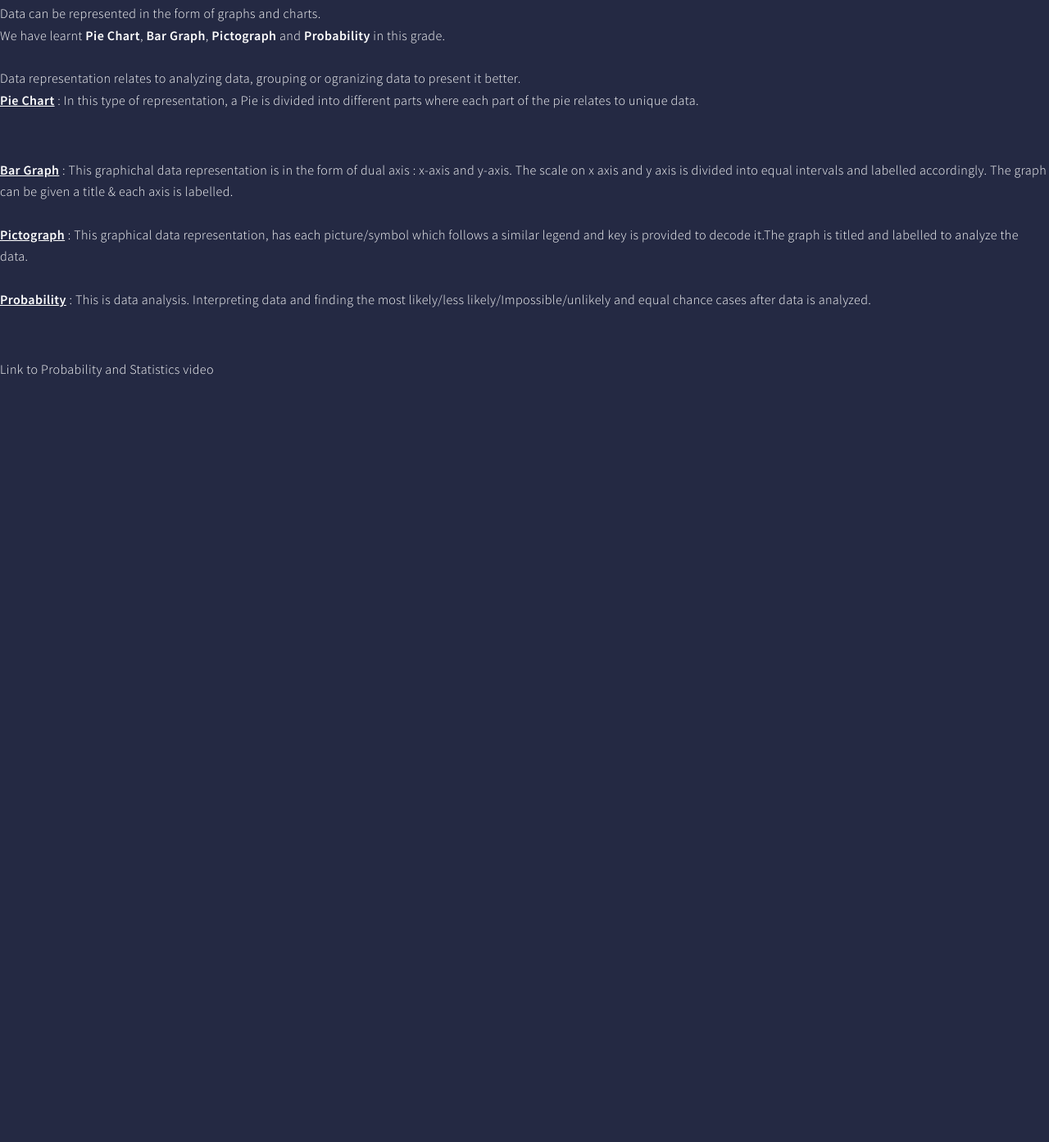
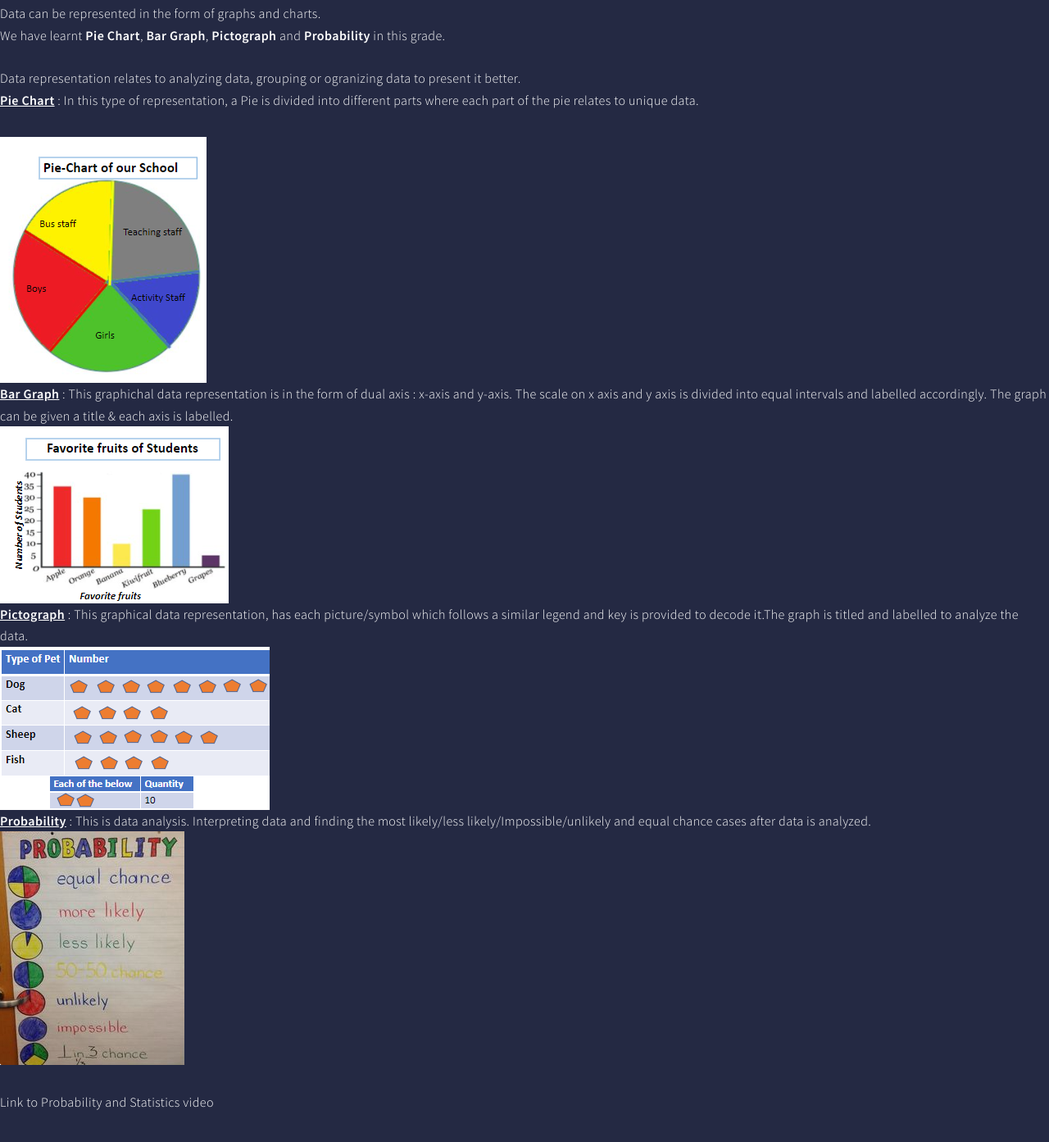
Before and after one commit to SRESHT-7987/projectgraduation, a plain HTML site: page probobilityandstatistics.html in a window 1280 px wide. Shown: the part 54-1447 px from the top of the page at 82% size. Before the commit the page ends 800 px from the top, so only its background shows below. Drawn offline with Linux system fonts and the light colour scheme.

Commit message:
Update probobilityandstatistics.html

```diff
--- a/probobilityandstatistics.html
+++ b/probobilityandstatistics.html
@@ -1,11 +1,12 @@
-<!DOCTYPE html>
-<html lang="en" dir="ltr">
-<head>
-  <meta charset="utf-8">
-  <title></title>
-  <link href="css/main.css" rel="stylesheet">
-</head>
 <html>
+	<head>
+		<title>SRESHT Graduation</title>
+		<meta charset="utf-8" />
+		<meta name="viewport" content="width=device-width, initial-scale=1, user-scalable=no" />
+		<link rel="stylesheet" href=" css/main.css" />
+		<noscript><link rel="stylesheet" href=" css/noscript.css" /></noscript>
+	</head>
+	<body class="is-preload">
 <h3><b><center><u>Probability and Statistics</u></b> </center></h3>
 <p>Data can be represented in the form of graphs and charts. <br>
 We have learnt <b>Pie Chart</b>, <b>Bar Graph</b>, <b>Pictograph</b> and <b>Probability</b> in this grade.<br>
@@ -13,13 +14,13 @@ We have learnt <b>Pie Chart</b>, <b>Bar Graph</b>, <b>Pictograph</b> and <b>Prob
 
 <b><u>Pie Chart</u></b> : In this type of representation, a Pie is divided into different parts where each part of the pie relates to unique data.</u></b> </p>
 
-  <img src="M_pie_img.png" alt="" data-position="top center" /><br>
+  <img src="images/M_pie_img.png" alt="" data-position="top center" /><br>
 <b><u>Bar Graph</u></b> : This graphichal data representation is in the form of dual axis : x-axis and y-axis. The scale on x axis and y axis is divided into equal intervals and labelled accordingly. The graph can be given a title & each axis is labelled.<br>
-<img src="M_bar_img.png" alt="" data-position="top center" /><br>
+<img src="images/M_bar_img.png" alt="" data-position="top center" /><br>
 <b><u>Pictograph</u></b> : This graphical data representation, has each picture/symbol which follows a similar legend and key is provided to decode it.The graph is titled and labelled to analyze the data.<br>
-<img src="M_picto_img.png" alt="" data-position="top center" /><br>
+<img src="images/M_picto_img.png" alt="" data-position="top center" /><br>
 <b><u>Probability</u></b> : This is data analysis. Interpreting data and finding the most likely/less likely/Impossible/unlikely and equal chance cases after data is analyzed.<br>
-<img src="prob_img.png" alt="" data-position="top center" /><br>
+<img src="images/prob_img.png" alt="" data-position="top center" /><br>
 <a href="https://youtu.be/Uf0NYIgRg0k" class="image">
 <p><center>Link to Probability and Statistics video</center></p>
 </a>
@@ -28,7 +29,7 @@ We have learnt <b>Pie Chart</b>, <b>Bar Graph</b>, <b>Pictograph</b> and <b>Prob
 
 
 
-
+</body>
 
 
 
```
